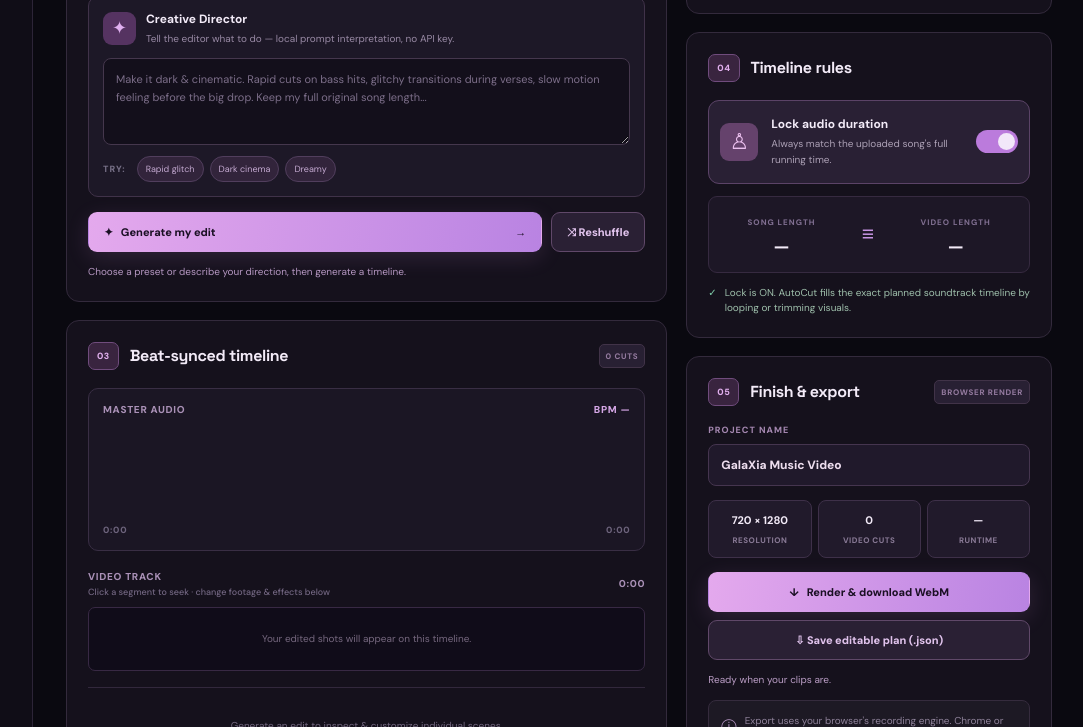
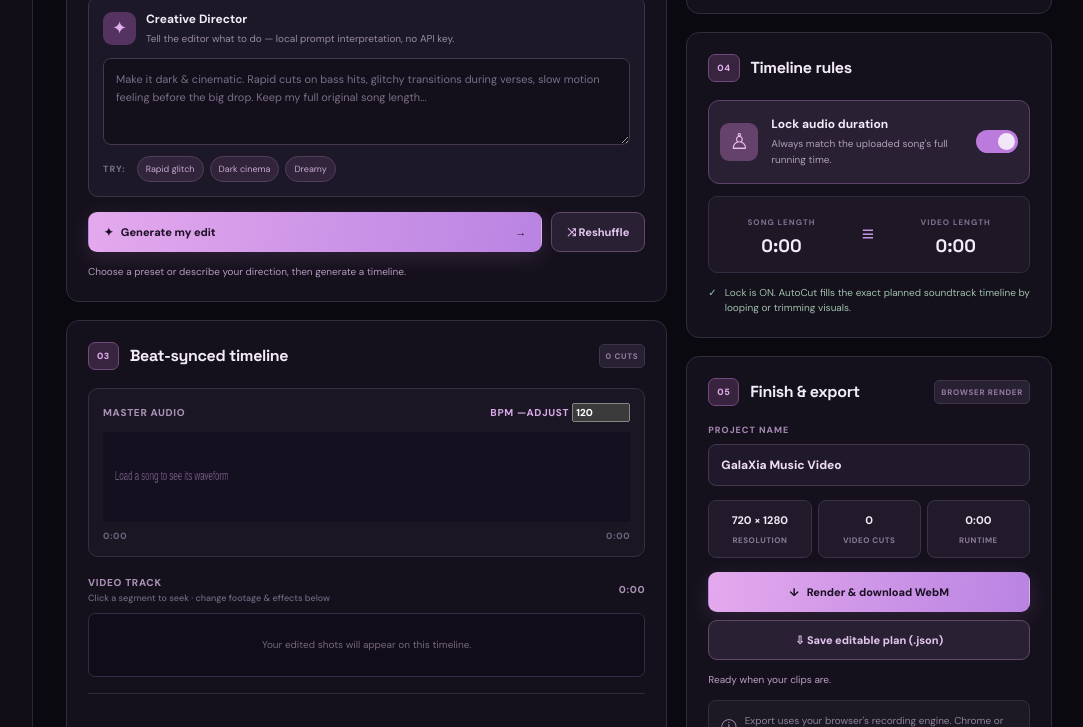
Before and after one commit to Spacepocohontas/cadence-studio, a website with bundled scripts: page autocut/index.html in a window 1280 px wide. Shown: the part 1077-1804 px from the top of the page, without its empty margins (195-1278 px from the left). Built offline with nearby package versions, Linux system fonts and the light colour scheme.

Commit message:
feat(autocut): expose BPM adjustment next to waveform

```diff
--- a/autocut/index.html
+++ b/autocut/index.html
@@ -63,7 +63,7 @@
       <p id="directorOutput" class="director-output" role="status">Choose a preset or describe your direction, then generate a timeline.</p>
      </section>
      <section class="panel timeline-panel"><div class="panel-heading"><div><span class="section-number">03</span><h2>Beat-synced timeline</h2></div><span class="info-chip" id="sceneCount">0 CUTS</span></div>
-      <div class="wavebar"><div class="wavebar-label"><span>MASTER AUDIO</span><span id="bpmReadout">BPM —</span></div><canvas id="waveform" width="800" height="90" aria-label="Soundtrack waveform; click to seek"></canvas><div class="wavebar-foot"><span>0:00</span><span id="waveEnd">0:00</span></div></div>
+      <div class="wavebar"><div class="wavebar-label"><span>MASTER AUDIO</span><span class="tempo-picker"><span id="bpmReadout">BPM —</span><label>ADJUST <input id="bpmInput" type="number" aria-label="Manual beats per minute" min="62" max="190" step=".1" value="120"></label></span></div><canvas id="waveform" width="800" height="90" aria-label="Soundtrack waveform; click to seek"></canvas><div class="wavebar-foot"><span>0:00</span><span id="waveEnd">0:00</span></div></div>
       <div class="timeline-label"><span>VIDEO TRACK <small>Click a segment to seek · change footage & effects below</small></span><span id="timelineDuration">0:00</span></div>
       <div id="timelineBar" class="timeline-bar"><span class="timeline-empty">Your edited shots will appear on this timeline.</span></div>
       <div id="sceneInspector" class="scene-inspector"><div class="empty-scene">Generate an edit to inspect & customize individual scenes.</div></div>
```
